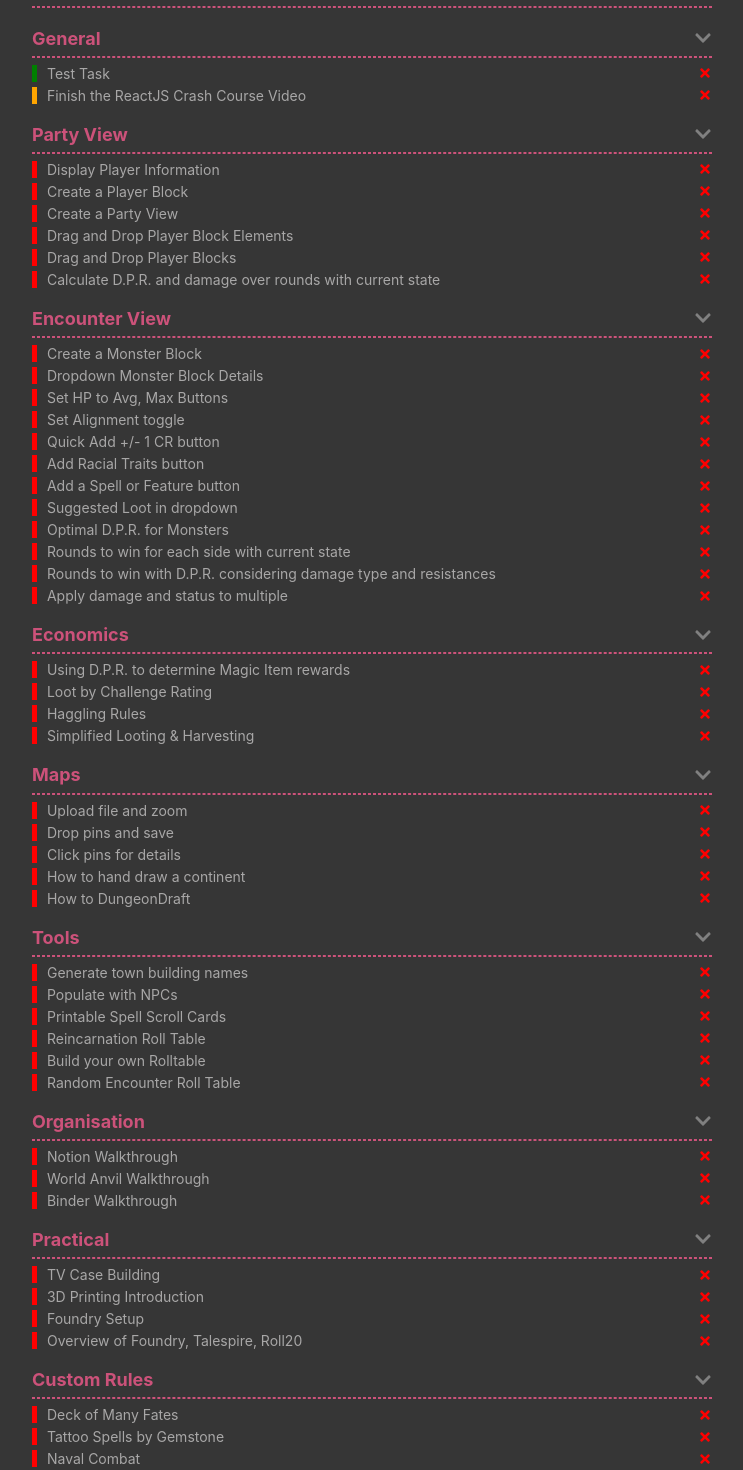
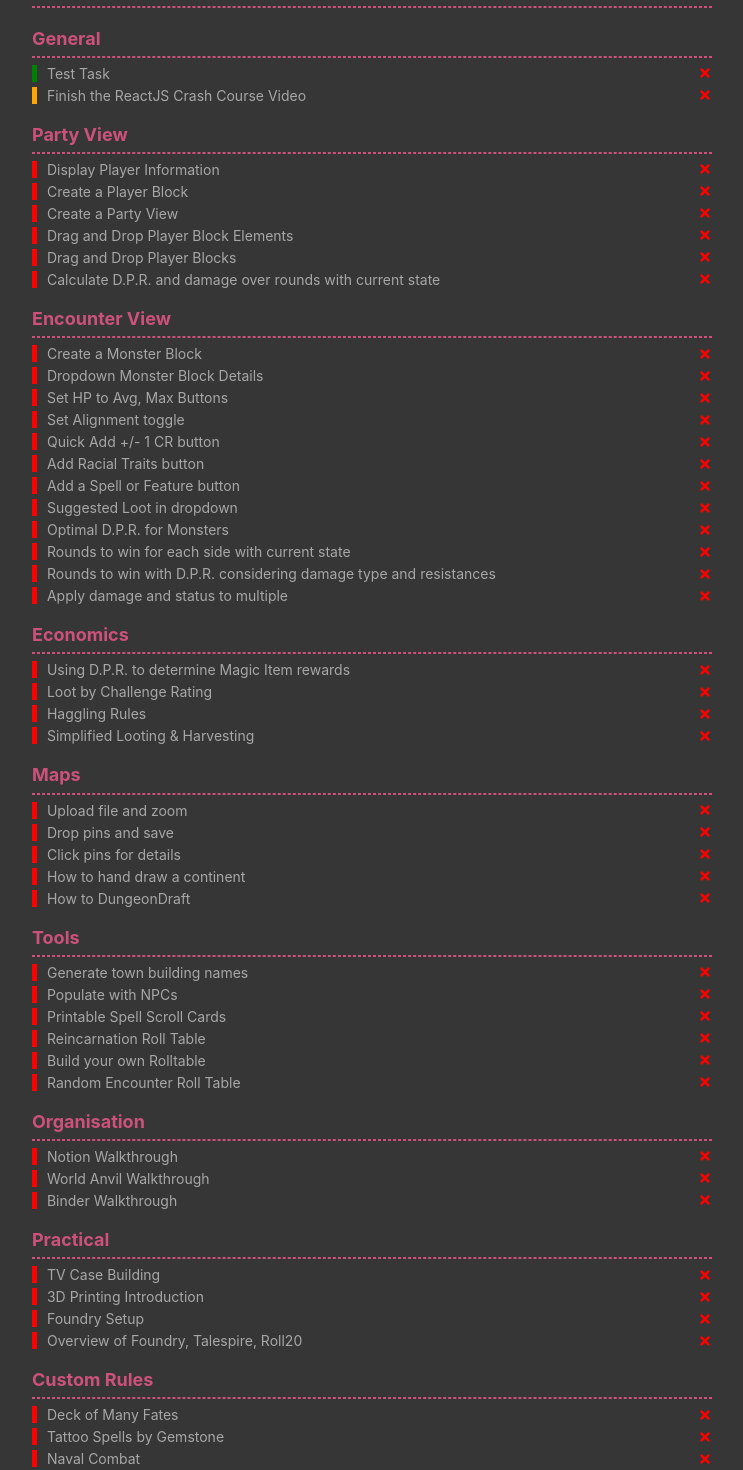
Before and after one commit to cardiacunicorn/dm-tools, a Next.js app: page /todo in a window 1280 px wide. Shown: the part 280-1750 px from the top of the page, without its empty margins (268-1011 px from the left). Built offline with nearby package versions, Linux system fonts and the light colour scheme.

Commit message:
categories loop

```diff
--- a/components/TaskCategory.tsx
+++ b/components/TaskCategory.tsx
@@ -1,23 +1,15 @@
 import Task from './Task'
 import styles from '../styles/Todo.module.scss'
-import { useState } from 'react'
 import { FaChevronDown } from 'react-icons/fa'
 
 const TaskCategory = ({ tasks, category, onDelete, onSetStatus }) => {
-    const [showList, setShowList] = useState(true)
     const filtered = tasks.filter((task) => {
         return task.category === category;
     });
 
-    let showCategory = true
-    function toggleCategory() {
-        console.log(showCategory)
-        showCategory = !showCategory
-    }
-
     return (
         <>
-            <h3 className={`${styles.task_category} ${showList ? '' : 'hide'}`}>{category} <FaChevronDown onClick={() => setShowList(!showList)} /></h3>
+            <h3 className={styles.task_category}>{category}</h3>
             <hr />
             {filtered.map((task: { id: number, text: string; status: string, category: string }) => (
                 <Task key={task.id} task={task} onDelete={onDelete} onSetStatus={onSetStatus} />
--- a/pages/todo.tsx
+++ b/pages/todo.tsx
@@ -6,6 +6,22 @@ import TaskCategory from '../components/TaskCategory'
 import AddTask from '../components/AddTask'
 
 export default function Todo() {
+
+    const categories = [
+        'General',
+        'Party View',
+        'Encounter View',
+        'Economics',
+        'Maps',
+        'Tools',
+        'Organisation',
+        'Practical',
+        'Custom Rules',
+        'Story',
+        'Hardcore'
+    ]
+
+    const categoryLists: JSX.Element[] = []
 
     const [tasks, setTasks] = useState([
         {
@@ -358,22 +374,16 @@ export default function Todo() {
         setTasks([...tasks, newTask])
     }
 
+    categories.forEach((data) => {
+        categoryLists.push(<TaskCategory category={data} tasks={tasks} onDelete={deleteTask} onSetStatus={setStatus} />)
+    })
+
     return (
         <div>
             <h1>To Do</h1>
             <AddTask onAdd={addTask} />
             <hr />
-            <TaskCategory category={'General'} tasks={tasks} onDelete={deleteTask} onSetStatus={setStatus} />
-            <TaskCategory category={'Party View'} tasks={tasks} onDelete={deleteTask} onSetStatus={setStatus} />
-            <TaskCategory category={'Encounter View'} tasks={tasks} onDelete={deleteTask} onSetStatus={setStatus} />
-            <TaskCategory category={'Economics'} tasks={tasks} onDelete={deleteTask} onSetStatus={setStatus} />
-            <TaskCategory category={'Maps'} tasks={tasks} onDelete={deleteTask} onSetStatus={setStatus} />
-            <TaskCategory category={'Tools'} tasks={tasks} onDelete={deleteTask} onSetStatus={setStatus} />
-            <TaskCategory category={'Organisation'} tasks={tasks} onDelete={deleteTask} onSetStatus={setStatus} />
-            <TaskCategory category={'Practical'} tasks={tasks} onDelete={deleteTask} onSetStatus={setStatus} />
-            <TaskCategory category={'Custom Rules'} tasks={tasks} onDelete={deleteTask} onSetStatus={setStatus} />
-            <TaskCategory category={'Story'} tasks={tasks} onDelete={deleteTask} onSetStatus={setStatus} />
-            <TaskCategory category={'Hardcore'} tasks={tasks} onDelete={deleteTask} onSetStatus={setStatus} />
+            {categoryLists}
         </div>
     )
 }
```
